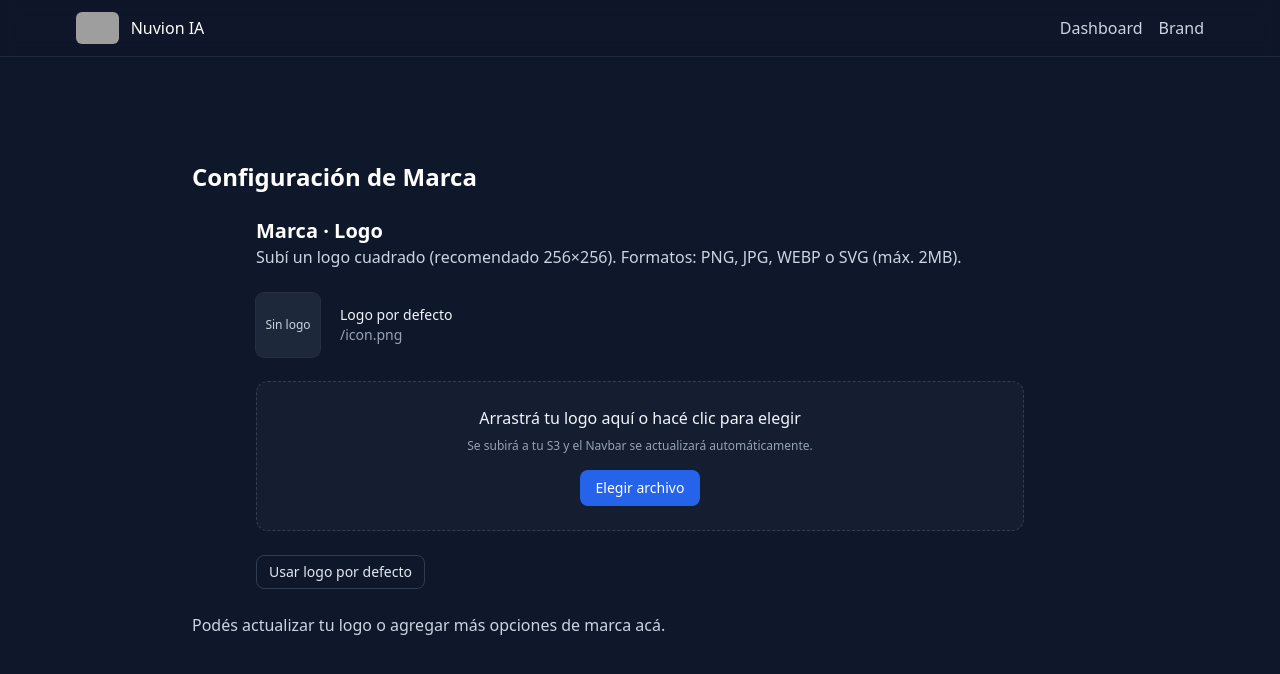
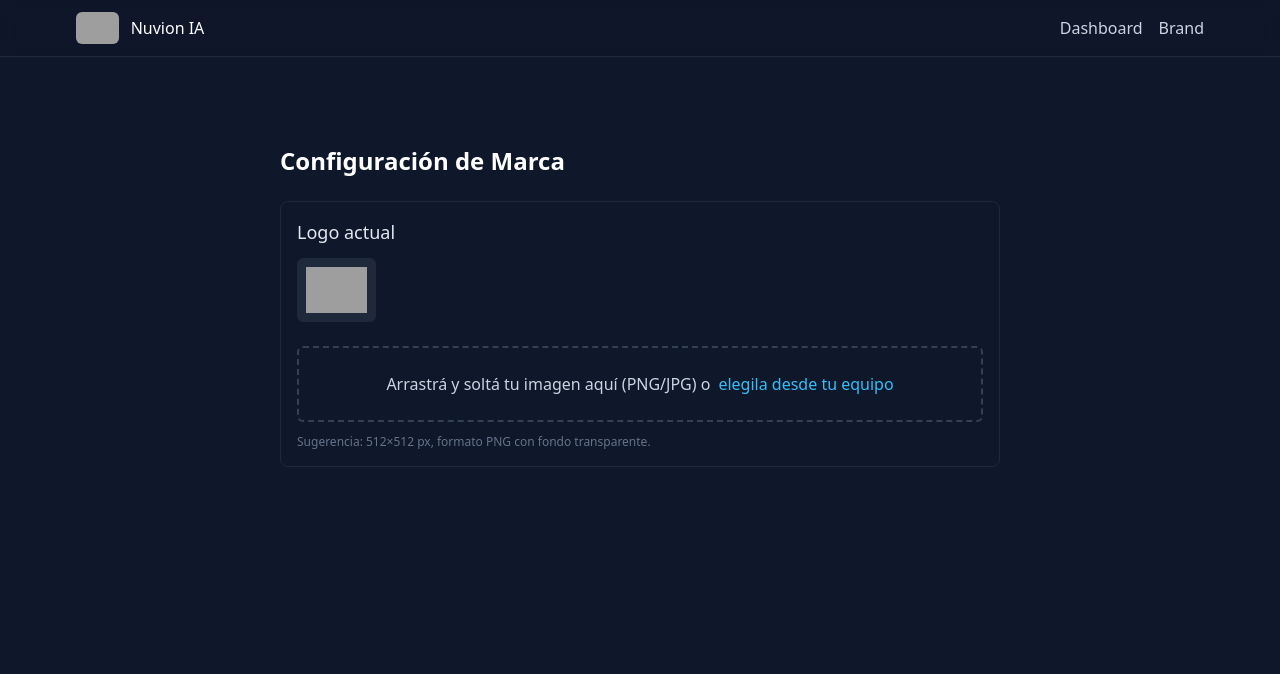
Before and after one commit to ianuvion/nuvion-ia, a Next.js app: page /configuracion/brand in a window 1280 px wide. Shown: the top 674 px of the page. Built offline with nearby package versions, Linux system fonts and the light colour scheme; grey boxes are pictures that could not be loaded.

Commit message:
Update page.tsx

```diff
--- a/app/configuracion/brand/page.tsx
+++ b/app/configuracion/brand/page.tsx
@@ -1,21 +1,130 @@
 'use client';
 
-import LogoUploader from '../../components/LogoUploader';
+import { useEffect, useState, useCallback } from 'react';
 
-export default function BrandConfigPage() {
+const DEFAULT_LOGO = '/logo.svg'; // Si tenés otro logo por defecto en /public, cambialo acá
+
+type UploadState =
+  | { status: 'idle' }
+  | { status: 'uploading'; filename: string }
+  | { status: 'success'; url: string }
+  | { status: 'error'; message: string };
+
+export default function BrandPage() {
+  const [currentLogo, setCurrentLogo] = useState<string>(DEFAULT_LOGO);
+  const [preview, setPreview] = useState<string | null>(null);
+  const [state, setState] = useState<UploadState>({ status: 'idle' });
+
+  // Cargar logo guardado si existe
+  useEffect(() => {
+    const saved = typeof window !== 'undefined'
+      ? localStorage.getItem('brandLogoUrl')
+      : null;
+    if (saved) setCurrentLogo(saved);
+  }, []);
+
+  const uploadFile = useCallback(async (file: File) => {
+    try {
+      setState({ status: 'uploading', filename: file.name });
+
+      const buffer = await file.arrayBuffer();
+      const res = await fetch('/api/upload', {
+        method: 'POST',
+        headers: {
+          'Content-Type': 'application/octet-stream',
+          'x-filename': file.name,
+        },
+        body: new Uint8Array(buffer),
+      });
+
+      const data = await res.json().catch(() => ({}));
+
+      if (!res.ok || !data?.url) {
+        throw new Error(
+          data?.message || 'No se pudo subir el archivo. Intenta nuevamente.'
+        );
+      }
+
+      // Guardar y notificar al Navbar
+      localStorage.setItem('brandLogoUrl', data.url);
+      window.dispatchEvent(new Event('brandLogoUpdated'));
+
+      setPreview(null);
+      setCurrentLogo(data.url);
+      setState({ status: 'success', url: data.url });
+    } catch (err: any) {
+      setState({
+        status: 'error',
+        message: err?.message || 'Error inesperado al subir el archivo',
+      });
+    }
+  }, []);
+
+  const onFileInput = async (e: React.ChangeEvent<HTMLInputElement>) => {
+    const file = e.target.files?.[0];
+    if (!file) return;
+    setPreview(URL.createObjectURL(file));
+    await uploadFile(file);
+  };
+
+  const onDrop = async (e: React.DragEvent<HTMLDivElement>) => {
+    e.preventDefault();
+    const file = e.dataTransfer.files?.[0];
+    if (!file) return;
+    setPreview(URL.createObjectURL(file));
+    await uploadFile(file);
+  };
+
+  const onDragOver = (e: React.DragEvent<HTMLDivElement>) => {
+    e.preventDefault();
+  };
+
   return (
-    <main className="max-w-4xl mx-auto py-10">
-      <h1 className="text-2xl font-semibold text-white mb-6">
-        Configuración de Marca
-      </h1>
+    <main className="mx-auto max-w-3xl p-6">
+      <h1 className="mb-6 text-2xl font-semibold text-white">Configuración de Marca</h1>
 
-      {/* Componente para subir el logo */}
-      <LogoUploader />
+      <section className="rounded-lg border border-slate-800 bg-slate-900 p-4">
+        <h2 className="mb-3 text-lg font-medium text-slate-200">Logo actual</h2>
+        <div className="flex items-center gap-4">
+          <img
+            src={preview || currentLogo}
+            alt="Logo actual"
+            className="h-16 w-auto rounded-md border border-slate-800 bg-slate-800 object-contain p-2"
+          />
+          {state.status === 'uploading' && (
+            <span className="text-sm text-slate-400">
+              Subiendo <b>{state.filename}</b>…
+            </span>
+          )}
+          {state.status === 'success' && (
+            <span className="text-sm text-emerald-400">¡Logo actualizado!</span>
+          )}
+          {state.status === 'error' && (
+            <span className="text-sm text-rose-400">{state.message}</span>
+          )}
+        </div>
 
-      {/* Sección adicional para futuras configuraciones */}
-      <p className="text-slate-300 mt-6">
-        Podés actualizar tu logo o agregar más opciones de marca acá.
-      </p>
+        <div
+          onDrop={onDrop}
+          onDragOver={onDragOver}
+          className="mt-6 rounded-md border-2 border-dashed border-slate-700 p-6 text-center text-slate-300 hover:border-slate-500"
+        >
+          Arrastrá y soltá tu imagen aquí (PNG/JPG) o
+          <label className="ml-2 inline-block cursor-pointer text-sky-400 hover:underline">
+            elegila desde tu equipo
+            <input
+              type="file"
+              accept="image/png,image/jpeg"
+              className="hidden"
+              onChange={onFileInput}
+            />
+          </label>
+        </div>
+
+        <p className="mt-3 text-xs text-slate-500">
+          Sugerencia: 512×512 px, formato PNG con fondo transparente.
+        </p>
+      </section>
     </main>
   );
 }
```
